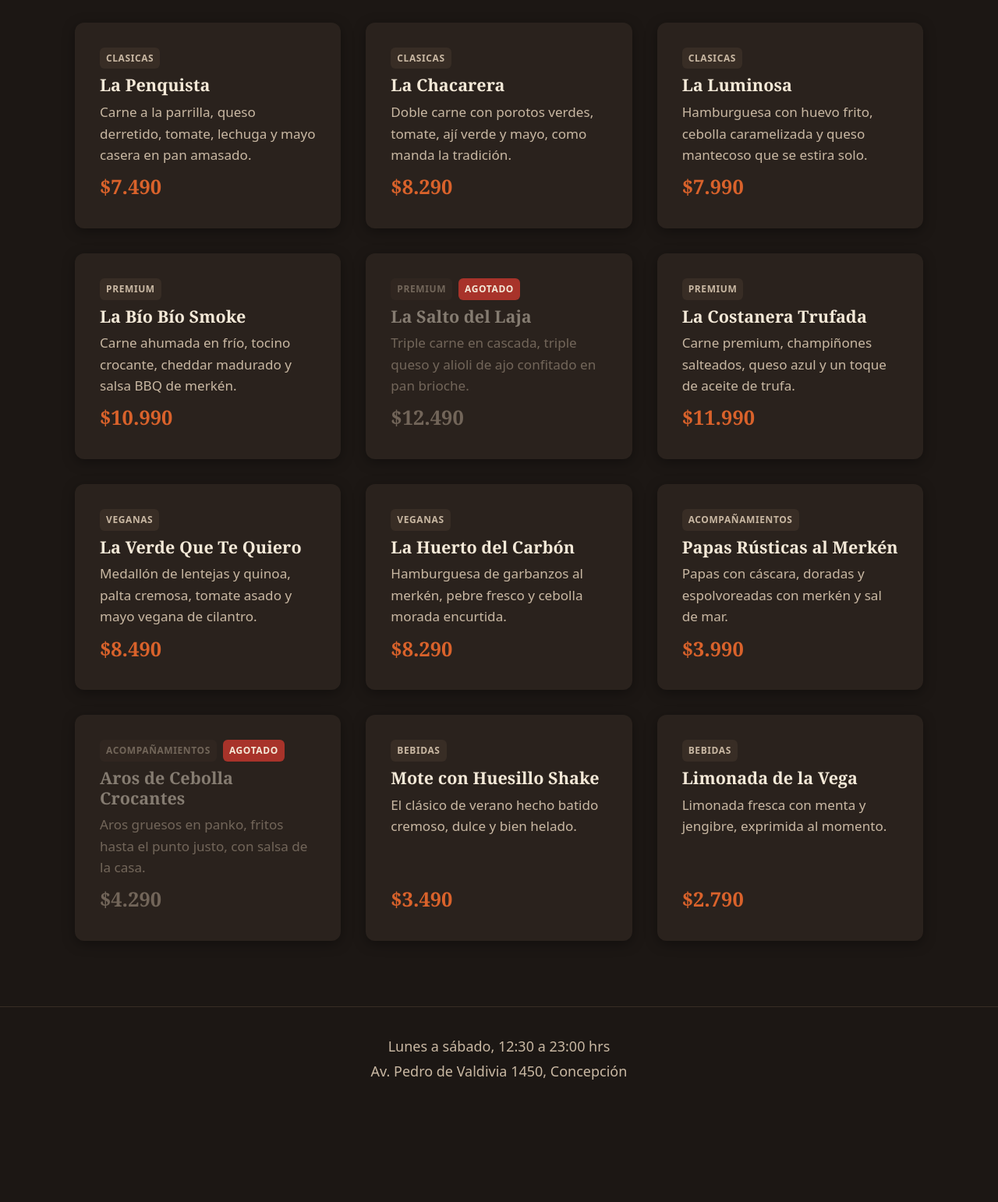
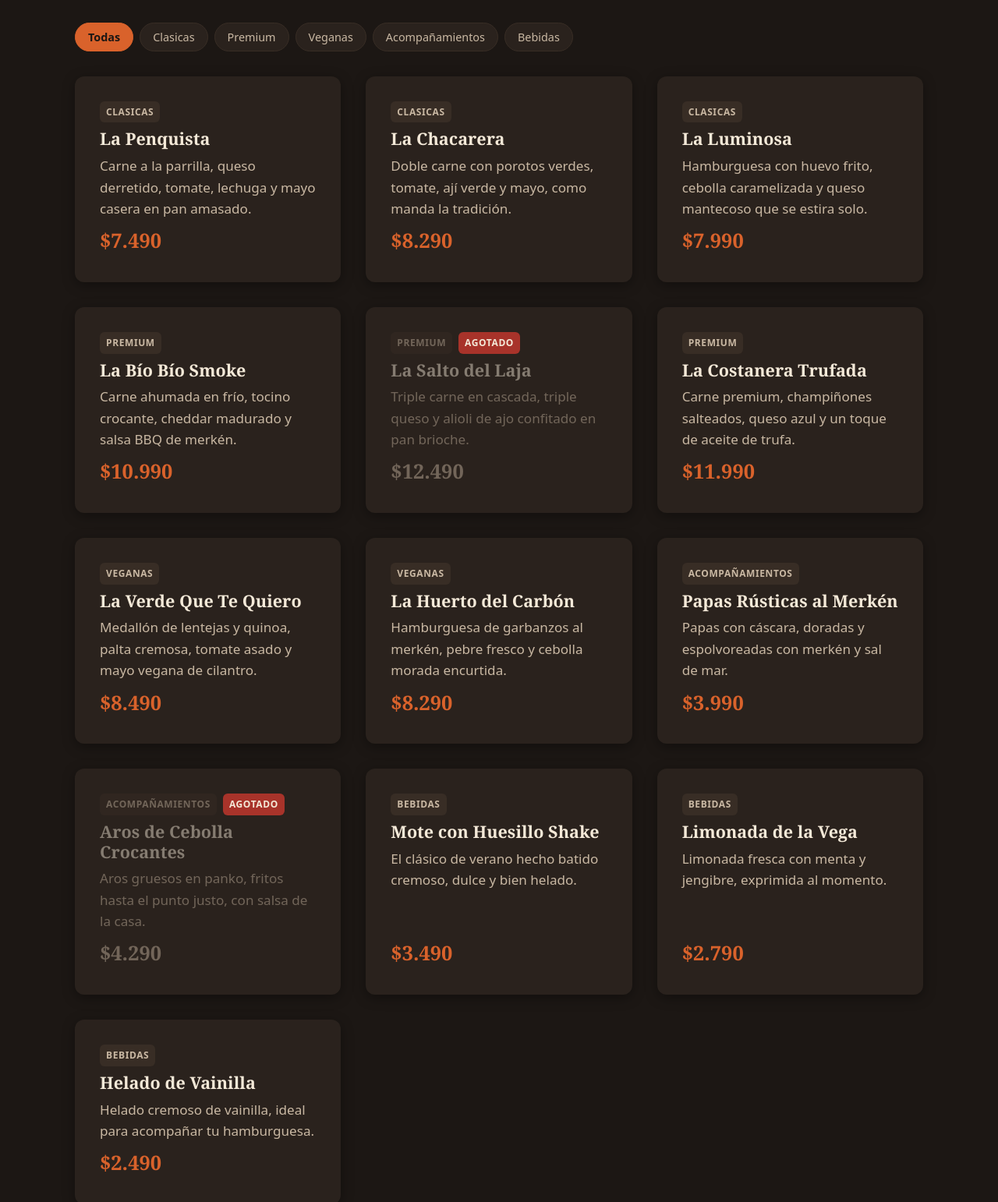
Before and after one commit to MiguelTapiaUrrutia/burger-zone, a plain HTML site: page index.html in a window 1280 px wide. Shown: the part 514-2056 px from the top of the page at 78% size. Before the commit the page ends 1939 px from the top, so only its background shows below. Drawn offline with Linux system fonts and the light colour scheme.

Commit message:
Filtros por categoría con estado, delegación de eventos y render derivado

```diff
--- a/css/styles.css
+++ b/css/styles.css
@@ -139,6 +139,63 @@ nav a:focus-visible {
   display: inline-block;
 }
 
+/* --- Filtros (chips) ----------------------------------------------------- */
+
+#filtros {
+  display: flex;
+  flex-wrap: wrap;
+  gap: var(--espacio-sm);
+  margin-bottom: var(--espacio-lg);
+}
+
+.filtro {
+  padding: var(--espacio-sm) var(--espacio-md);
+  background-color: var(--color-superficie);
+  color: var(--color-texto-suave);
+  border: 1px solid var(--color-superficie-alta);
+  border-radius: 999px; /* píldora */
+  font-family: var(--fuente-cuerpo);
+  font-size: 0.9rem;
+  text-transform: capitalize;
+  white-space: nowrap;
+  cursor: pointer;
+  transition:
+    background-color var(--duracion-rapida),
+    color var(--duracion-rapida),
+    border-color var(--duracion-rapida);
+}
+
+.filtro:hover {
+  background-color: var(--color-superficie-alta);
+  color: var(--color-texto);
+}
+
+.filtro:focus-visible {
+  outline: 2px solid var(--color-acento);
+  outline-offset: 2px;
+}
+
+.filtro.activo {
+  background-color: var(--color-acento);
+  border-color: var(--color-acento);
+  color: var(--color-fondo);
+  font-weight: 600;
+}
+
+.filtro.activo:hover {
+  background-color: var(--color-acento-hover);
+}
+
+/* En pantallas angostas los chips no se apilan: fila scrolleable */
+@media (max-width: 480px) {
+  #filtros {
+    flex-wrap: nowrap;
+    overflow-x: auto;
+    padding-bottom: var(--espacio-sm); /* aire para la barra de scroll */
+    -webkit-overflow-scrolling: touch;
+  }
+}
+
 #contenedor-carta {
   display: grid;
   grid-template-columns: repeat(auto-fit, minmax(16rem, 1fr));
@@ -236,12 +293,21 @@ nav a:focus-visible {
 
 /* --- Mensaje de error --------------------------------------------------------- */
 
-.mensaje-error {
+.mensaje-error,
+.mensaje-vacio {
   grid-column: 1 / -1;
   padding: var(--espacio-lg);
   background-color: var(--color-superficie);
+  border-radius: var(--radio-sm);
+}
+
+.mensaje-error {
   border-left: 4px solid var(--color-error);
-  border-radius: var(--radio-sm);
+}
+
+.mensaje-vacio {
+  border-left: 4px solid var(--color-acento);
+  color: var(--color-texto-suave);
 }
 
 /* --- Footer ------------------------------------------------------------ */
--- a/data/menu.json
+++ b/data/menu.json
@@ -95,6 +95,14 @@
       "precio": 2790,
       "categoria": "bebidas",
       "disponible": true
+    },
+    {
+      "id": 13,
+      "nombre": "Helado de Vainilla",
+      "descripcion": "Helado cremoso de vainilla, ideal para acompañar tu hamburguesa.",
+      "precio": 2490,
+      "categoria": "bebidas",
+      "disponible": true
     }
   ]
 }
--- a/js/app.js
+++ b/js/app.js
@@ -1,6 +1,13 @@
 const RUTA_MENU = 'data/menu.json';
+const CATEGORIA_TODAS = 'todas';
 
 const contenedorCarta = document.querySelector('#contenedor-carta');
+const contenedorFiltros = document.querySelector('#filtros');
+
+// Estado del módulo: los productos se cargan una sola vez y los filtros
+// operan sobre esta copia en memoria, sin volver a la red.
+let productosCargados = [];
+let categoriaActiva = CATEGORIA_TODAS;
 
 const formateadorCLP = new Intl.NumberFormat('es-CL', {
   style: 'currency',
@@ -12,6 +19,12 @@ function formatearPrecio(precio) {
 }
 
 function renderizarCarta(productos) {
+  if (productos.length === 0) {
+    contenedorCarta.innerHTML =
+      '<p class="mensaje-vacio">Por ahora no tenemos productos en esta categoría. ¡Vuelve pronto!</p>';
+    return;
+  }
+
   const tarjetas = productos
     .map((producto) => {
       const claseAgotado = producto.disponible ? '' : ' agotado';
@@ -36,6 +49,52 @@ function renderizarCarta(productos) {
   contenedorCarta.innerHTML = tarjetas;
 }
 
+function renderizarFiltros(productos) {
+  const categoriasUnicas = [...new Set(productos.map((p) => p.categoria))];
+  const categorias = [CATEGORIA_TODAS, ...categoriasUnicas];
+
+  contenedorFiltros.innerHTML = categorias
+    .map(
+      (categoria) => `
+        <button type="button" class="filtro" data-categoria="${categoria}">
+          ${categoria}
+        </button>
+      `
+    )
+    .join('');
+
+  actualizarBotones();
+}
+
+function actualizarBotones() {
+  const botones = contenedorFiltros.querySelectorAll('button');
+
+  botones.forEach((boton) => {
+    const esActivo = boton.dataset.categoria === categoriaActiva;
+    boton.classList.toggle('activo', esActivo);
+    boton.setAttribute('aria-pressed', String(esActivo));
+  });
+}
+
+function filtrarProductos() {
+  if (categoriaActiva === CATEGORIA_TODAS) {
+    return productosCargados;
+  }
+  return productosCargados.filter((p) => p.categoria === categoriaActiva);
+}
+
+contenedorFiltros.addEventListener('click', (event) => {
+  const boton = event.target.closest('button');
+
+  if (!boton) {
+    return; // el clic cayó en el contenedor, no en un botón
+  }
+
+  categoriaActiva = boton.dataset.categoria;
+  actualizarBotones();
+  renderizarCarta(filtrarProductos());
+});
+
 async function cargarMenu() {
   try {
     const respuesta = await fetch(RUTA_MENU);
@@ -45,7 +104,10 @@ async function cargarMenu() {
     }
 
     const datos = await respuesta.json();
-    renderizarCarta(datos.productos);
+    productosCargados = datos.productos;
+
+    renderizarFiltros(productosCargados);
+    renderizarCarta(productosCargados);
   } catch (error) {
     console.error('No se pudo cargar el menú:', error);
     contenedorCarta.innerHTML =
```
